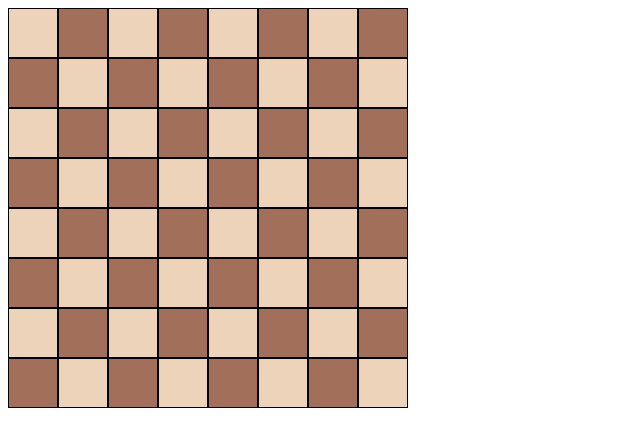
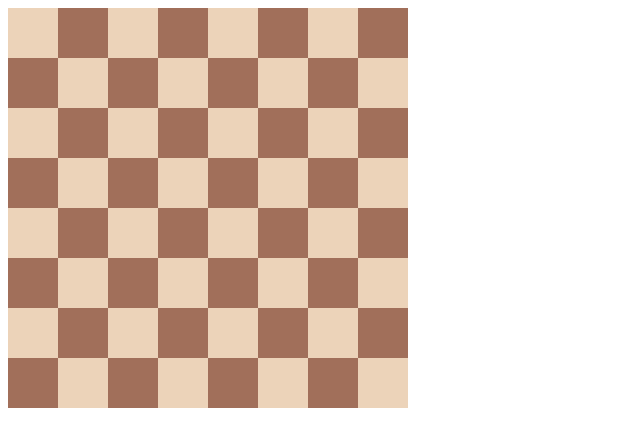
Before and after one commit to SrNightmare09/chess-fen-reader, a plain HTML site: page src/index.html in a window 1280 px wide. Shown: the whole page, without its empty margins (0-640 px from the left). Drawn offline with Linux system fonts and the light colour scheme.

Commit message:
feat: remove borders for cells

```diff
--- a/src/style.css
+++ b/src/style.css
@@ -6,8 +6,3 @@
     grid-template-rows: repeat(8, 1fr);
     background-color: #f2f2f2;
 }
-
-.cell {
-    background-color: #ffffff;
-    border: 1px solid black;
-}
```
